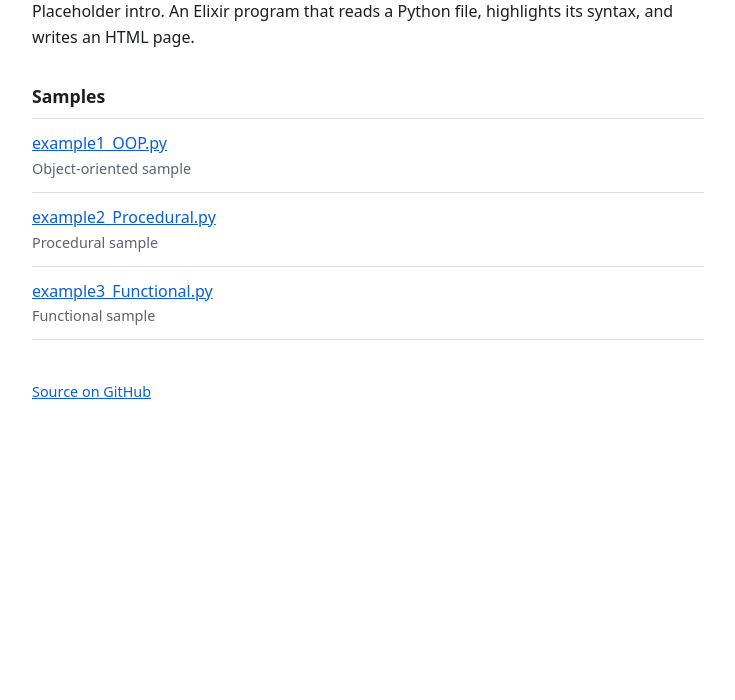
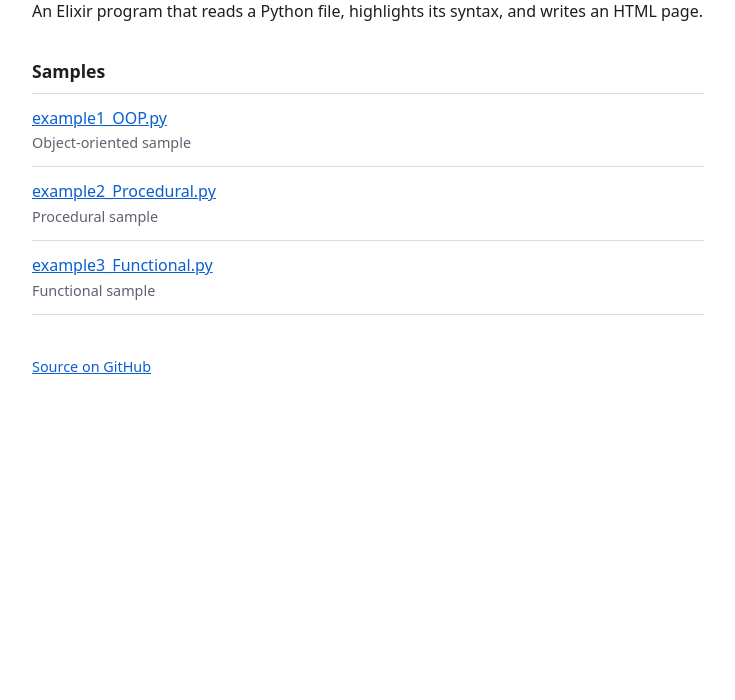
Before and after one commit to pridapablo/ITESM-syntaxHighlighter-TC2037, a plain HTML site: page docs/index.html in a window 1280 px wide. Shown: the part 100-800 px from the top of the page, without its empty margins (272-1007 px from the left). Drawn offline with Linux system fonts and the light colour scheme.

Commit message:
fix(docs): remove placeholder wording from the demo intro
Claude-Session: https://claude.ai/code/session_01B3kYmNSfrenringPeMJ26P

```diff
--- a/docs/index.html
+++ b/docs/index.html
@@ -45,8 +45,7 @@
 <body>
 <main>
     <h1>Python Syntax Highlighter in Elixir</h1>
-    <!-- PLACEHOLDER COPY: replace with the final intro text. -->
-    <p>Placeholder intro. An Elixir program that reads a Python file, highlights its syntax, and writes an HTML page.</p>
+    <p>An Elixir program that reads a Python file, highlights its syntax, and writes an HTML page.</p>
 
     <h2>Samples</h2>
     <ul>
```
